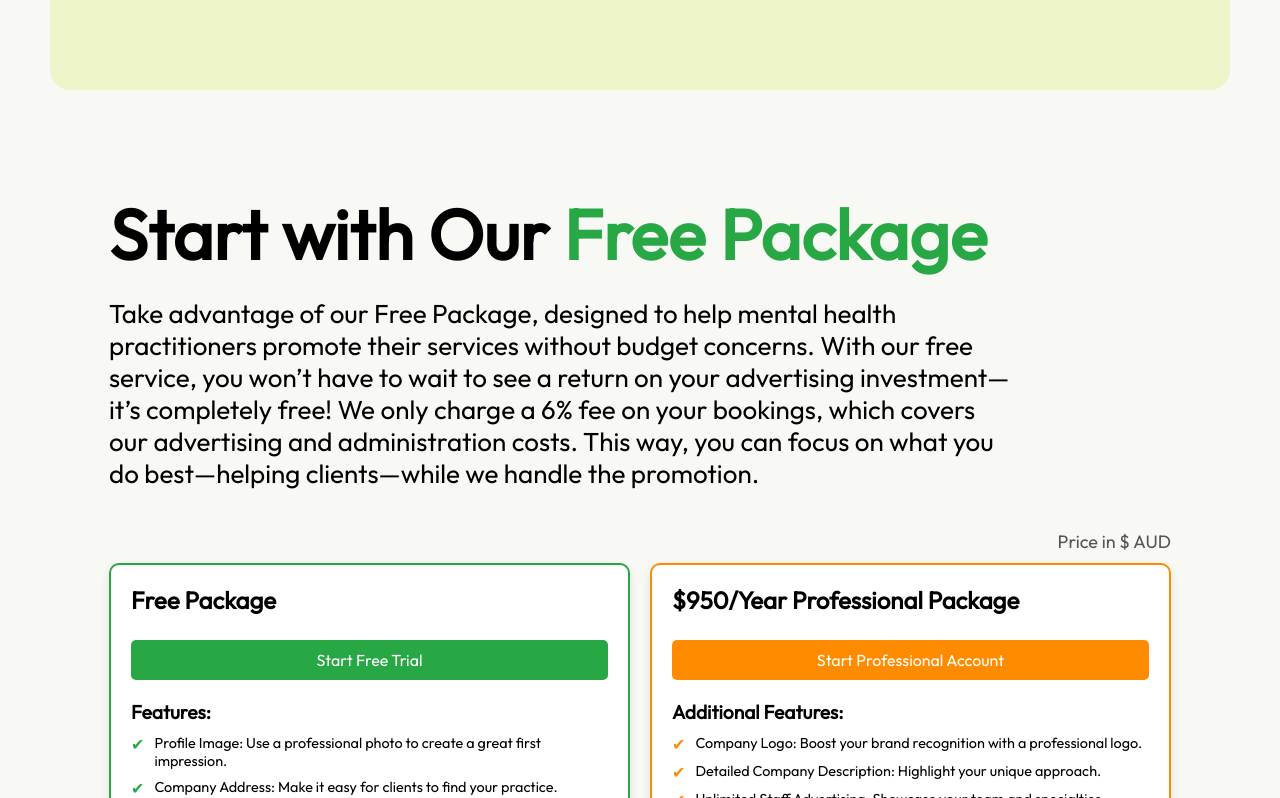
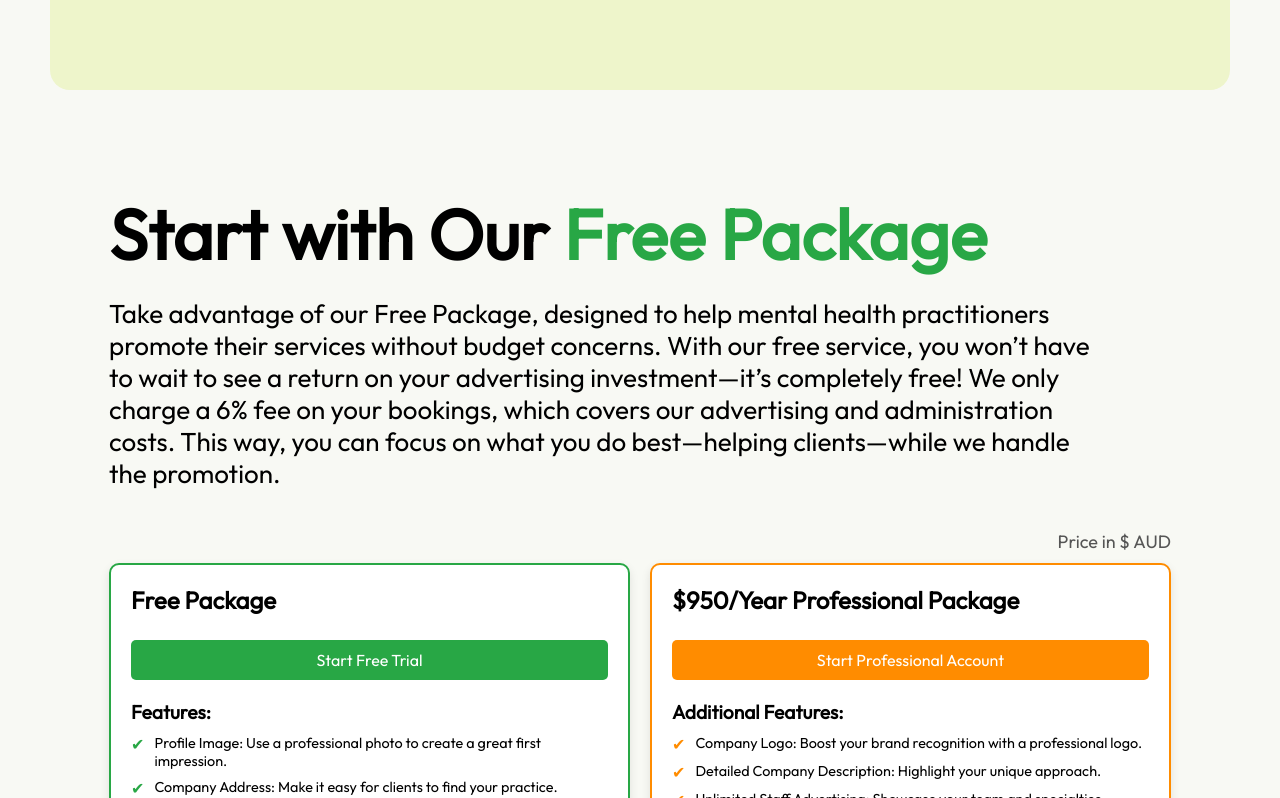
Before and after one commit to vidwanns/my_mind_hub, a Next.js app: page /list-your-practice in a window 1280 px wide. Shown: the part 3568-4366 px from the top of the page. Built offline with nearby package versions, Linux system fonts and the light colour scheme.

Commit message:
Update fourthSection.css

```diff
--- a/src/styles/list-your-practice-css/fourthSection.css
+++ b/src/styles/list-your-practice-css/fourthSection.css
@@ -27,7 +27,7 @@
 .List-section-description {
   font-size: 26px;
   line-height: 32px;
-  width: 85%;
+  width: 94%;
 }
 
 .price-note {
```
